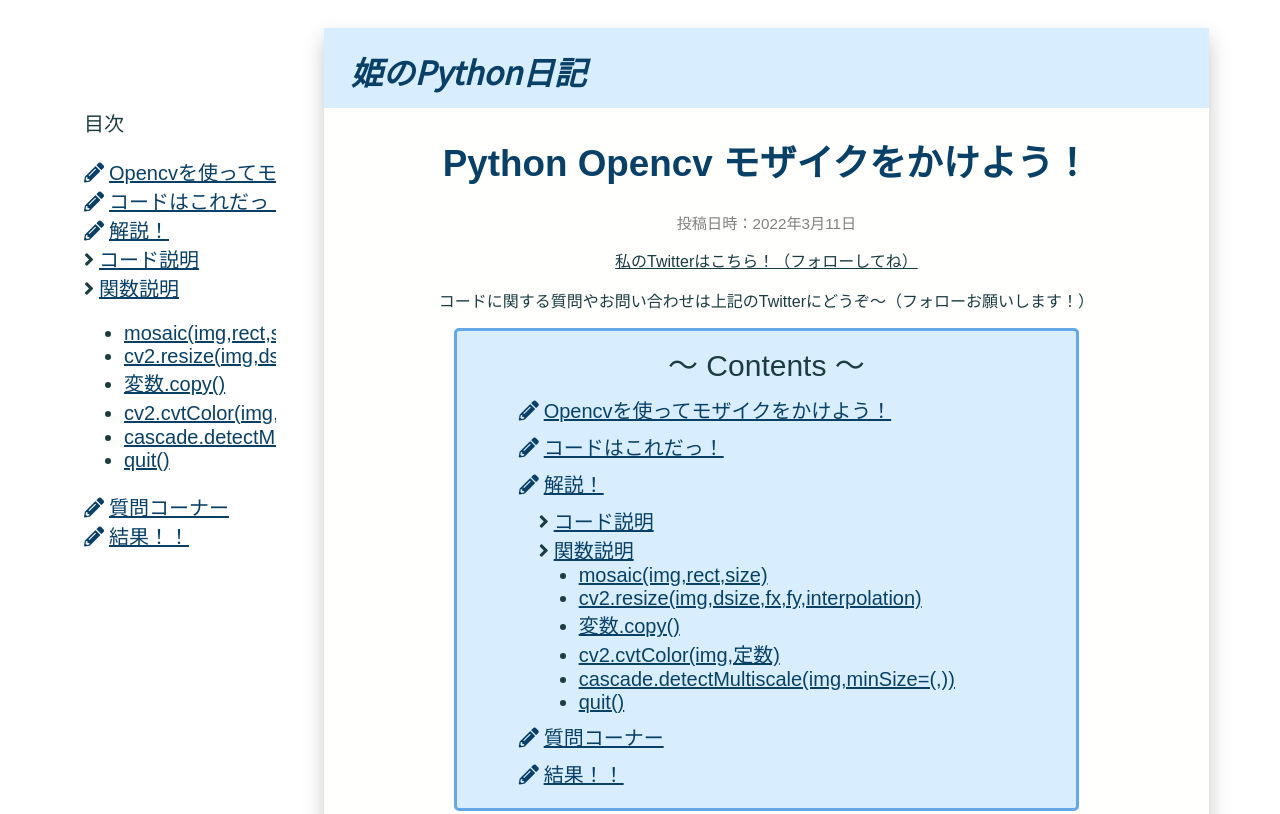
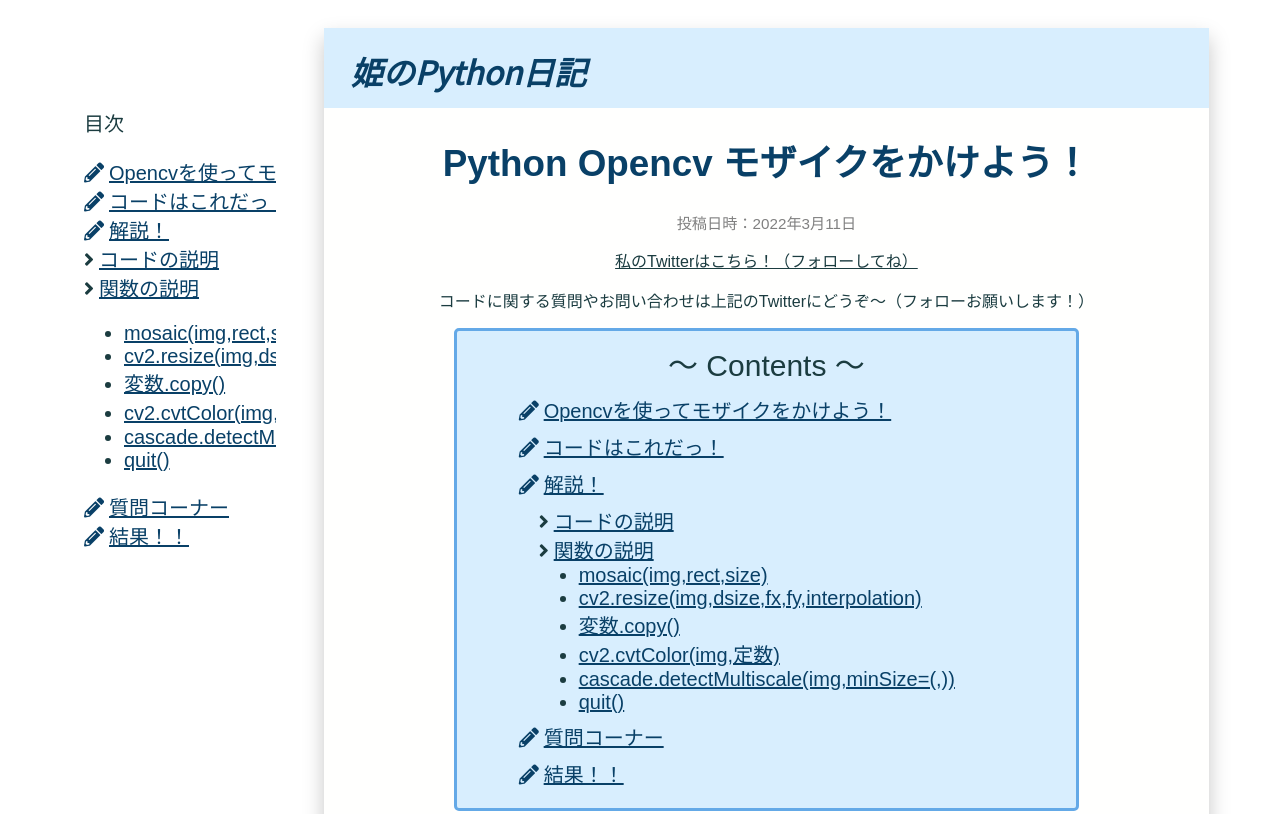
Before and after one commit to ShirayukiAnna/ShirayukiAnna, a plain HTML site: page index.html in a window 1280 px wide. Shown: the top 814 px of the page. Drawn offline with Linux system fonts and the light colour scheme.

Commit message:
Update index.html

```diff
--- a/index.html
+++ b/index.html
@@ -29,8 +29,8 @@
                 <div class="LiWord1"><li class="iconPen"><a href="#2">コードはこれだっ！</a></li></div>
                 <div class="LiWord1"><li class="iconPen"><a href="#3">解説！</a></div>
                     <ul class="UlContents2">
-                        <div class="LiWord2"><li class="iconTri"><a href="#31">コード説明</a></li></div>
-                        <div class="LiWord2"><li class="iconTri"><a href="#32">関数説明</a></div>
+                        <div class="LiWord2"><li class="iconTri"><a href="#31">コードの説明</a></li></div>
+                        <div class="LiWord2"><li class="iconTri"><a href="#32">関数の説明</a></div>
                             <ul>
                                 <div><li class="FunWord"><a href="#321">mosaic(img,rect,size)</a></li></div>
                                 <div><li class="FunWord"><a href="#322">cv2.resize(img,dsize,fx,fy,interpolation)</a></li></div>
@@ -139,7 +139,7 @@
 
     <div class="explanation2">
         <div class="code-ex">
-            <p class="codeTitleNormal wf-notosansjapanese" id=31>コード説明</p>
+            <p class="codeTitleNormal wf-notosansjapanese" id=31>コードの説明</p>
             <p class="excode">えっと、コードの説明をしますｗ</p>
             <p class="excode">順序としては「<mark class="m3tn">①関数作り→②OpenCVで分類器作成→③モザイク→④出力</mark>」です。</p>
         </div>
@@ -172,7 +172,7 @@
             <p class="excode">32行目：「result.jpg」というファイルにモザイク付き写真を保存。</p>
             <p class="excode">33,34行目：matplotlib.pyplotを使って写真を表示。<mark class="m2tn">cv2.COLOR_BGR2RGB</mark>を指定し、画像を<mark class="m2tn">BGR表示からRGB表示へ</mark>変える。この二行はめっちゃ使うので丸暗記しちゃっておｋ。</p>
         </div>
-            <p class="codeTitleNormal wf-notosansjapanese" id="32">関数説明</p>
+            <p class="codeTitleNormal wf-notosansjapanese" id="32">関数の説明</p>
             <div class="explanation3">
             <p>ここで使用されている関数の説明です♪</p>
         <div class="function">
@@ -275,8 +275,8 @@
         <li class="iconPen"><a href="#1">Opencvを使ってモザイクをかけよう！</a></li>
         <li class="iconPen"><a href="#2">コードはこれだっ！</a></li>
         <li class="iconPen"><a href="#3">解説！</a></li>
-        <li class="iconTri"><a href="#31">コード説明</a></li>
-        <li class="iconTri"><a href="#32">関数説明</a>
+        <li class="iconTri"><a href="#31">コードの説明</a></li>
+        <li class="iconTri"><a href="#32">関数の説明</a>
             <ul>
                 <li class="FunWord"><a href="#321">mosaic(img,rect,size)</a></li>
                 <li class="FunWord"><a href="#322">cv2.resize(img,dsize,fx,fy,interpolation)</a></li>
```
